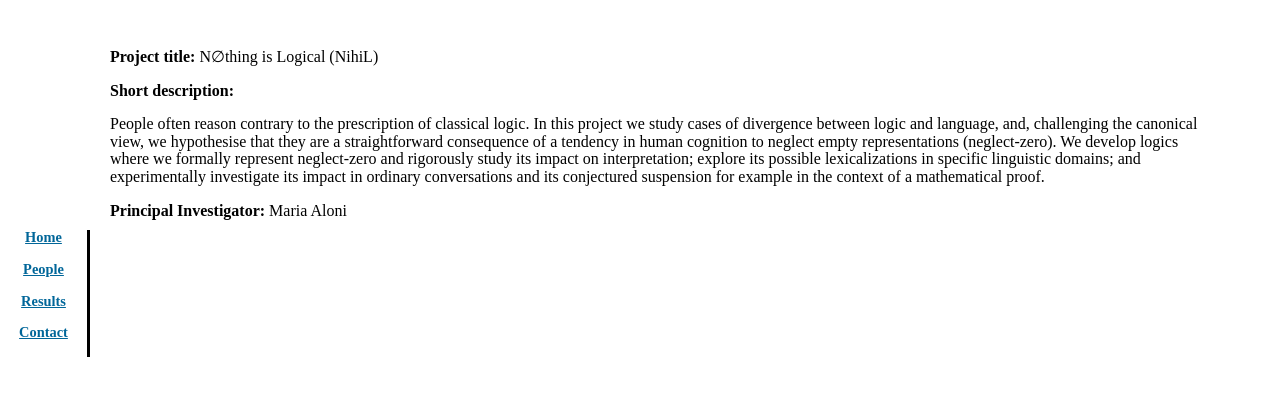
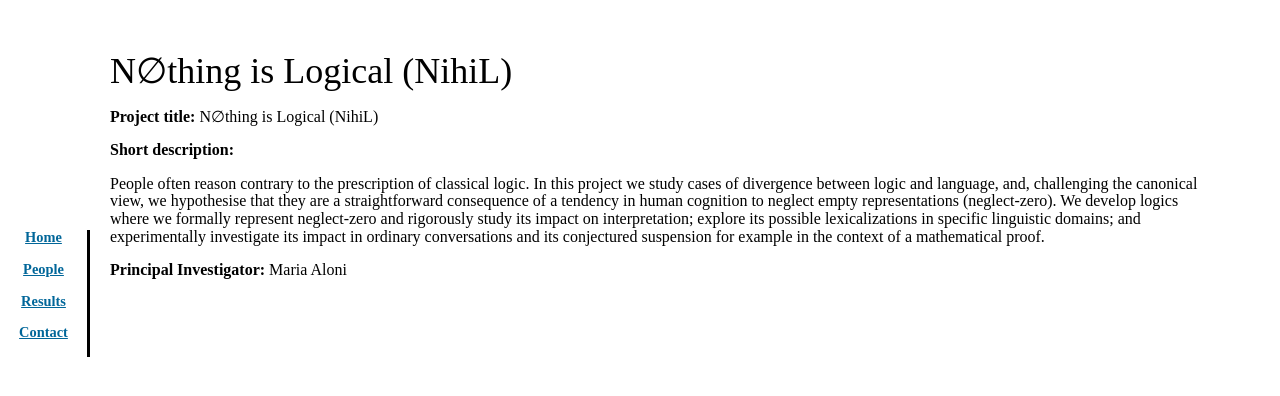
Before and after one commit to rednaw/site, a Jekyll site: the page built from content/Nihil/index.md, in a window 1280 px wide. Shown: the top 396 px of the page. Built offline with Jekyll 4.4.1, drawn with Linux system fonts in a browser that asks for light colours; some web fonts are replaced.

Commit message:
Update nihil.html

```diff
--- a/_layouts/nihil.html
+++ b/_layouts/nihil.html
@@ -4,12 +4,7 @@
 
 <body>
   <div class="right">
-    <table>
-      <tr>
-        <td>
-        </td>
-      </tr>
-    </table>
+    <h1>N&#8709;thing is Logical (NihiL)</h1>
     {{ content }}
   </div>
   <div class="project_left">
```
